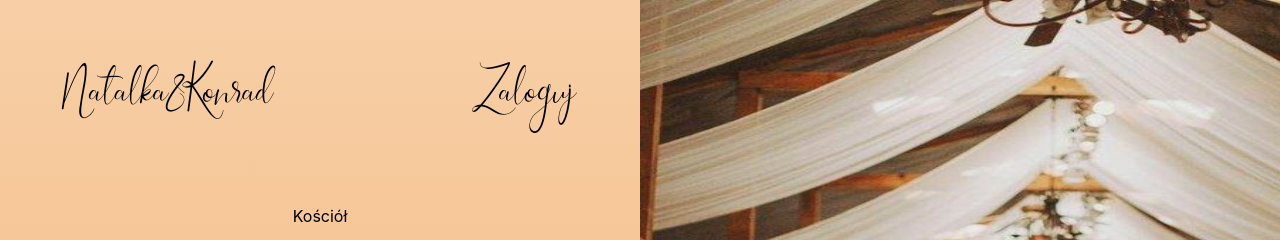
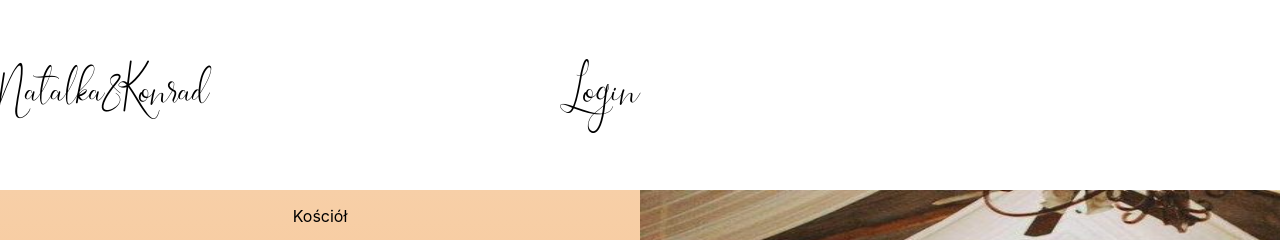
Before and after one commit to Kinga-Zawarczynska/Wedding-app, a React (Create React App) app in the folder wedding-app/: page / in a window 1280 px wide. Shown: the top 240 px of the page. Built offline with nearby package versions, Linux system fonts and the light colour scheme.

Commit message:
Added new components + routes

```diff
--- a/wedding-app/package.json
+++ b/wedding-app/package.json
@@ -8,6 +8,7 @@
     "@testing-library/user-event": "^7.2.1",
     "react": "^16.12.0",
     "react-dom": "^16.12.0",
+    "react-router-dom": "^5.1.2",
     "react-scripts": "3.3.0"
   },
   "scripts": {
--- a/wedding-app/src/App.css
+++ b/wedding-app/src/App.css
@@ -1,6 +1,7 @@
 .App {
   text-align: center;
   display: flex;
+  flex-direction: column;
 
 }
 
--- a/wedding-app/src/App.js
+++ b/wedding-app/src/App.js
@@ -1,16 +1,22 @@
 import React from 'react';
+import { BrowserRouter, Switch, Route } from 'react-router-dom'
 import './App.css';
-import TextArea from './components/TextArea'
-import ImagesArea from './components/ImagesArea';
+import { Navbar } from './components/Navbar';
+import { FirstView } from './components/FirstView'
+
+
 
 function App() {
   return (
-    <div className="App">
-      <ImagesArea/>
-      <TextArea />
+    <BrowserRouter>
+      <div className="App">
+        <Navbar />
+        <Switch>
+          <Route exact path='/' component={ FirstView } />
 
-
-    </div>
+        </Switch>
+      </div>
+    </BrowserRouter>
   );
 }
 
--- /dev/null
+++ b/wedding-app/src/components/FirstView.js
@@ -0,0 +1,15 @@
+import React, { Component } from 'react'
+import TextArea from './TextArea'
+import ImagesArea from './ImagesArea';
+import styles from './FirstView.module.css'
+
+export class FirstView extends Component {
+    render() {
+        return (
+            <div className={styles.container}>
+                <TextArea />
+                <ImagesArea/>
+            </div>
+        )
+    }
+}
--- /dev/null
+++ b/wedding-app/src/components/FirstView.module.css
@@ -0,0 +1,4 @@
+.container{
+    display: flex;
+    flex-direction: row;
+}
--- /dev/null
+++ b/wedding-app/src/components/Navbar.js
@@ -0,0 +1,12 @@
+import React from 'react'
+//import { Link } from 'react-router-dom'
+import styles from './Navbar.module.css'
+
+export const Navbar = () => {
+        return (
+            <nav className={styles.Navbar}>
+                <p>Natalka&Konrad</p>
+                <p>Login</p>
+            </nav>
+        )
+}
--- /dev/null
+++ b/wedding-app/src/components/Navbar.module.css
@@ -0,0 +1,13 @@
+.Navbar{
+    display: flex;
+    flex-direction: row;
+    justify-content: space-between;
+    width: 50vw;
+    font-size: 56px;
+    font-family: myFirstFont;
+}
+
+@font-face {
+    font-family: myFirstFont;
+    src: url(../isabela-zvpvx.otf);
+  }
--- a/wedding-app/src/components/TextArea.js
+++ b/wedding-app/src/components/TextArea.js
@@ -5,18 +5,12 @@ export default class TextArea extends Component {
     render() {
         return (
             <div className={styles.TextArea}>
-            <div className={styles.HeaderTextArea}>
-                <p>Natalka&Konrad</p>
-                <p>Zaloguj</p>
-            </div>
                 <div className={styles.MiddleTextArea}>
                     <p>Kościół</p>
                     <p>miejsce</p>
                     <p>godzina</p>
                     <img alt=''/>
-                <a href=''>Jak dojechać</a>
-
-
+                    <a href='/'>Jak dojechać</a>
 
                 </div>
             </div>
```
Also changed, not shown: 1 other file (tests, documents, lock files or other folders). Lines whose indentation alone changed are shown as unchanged.
